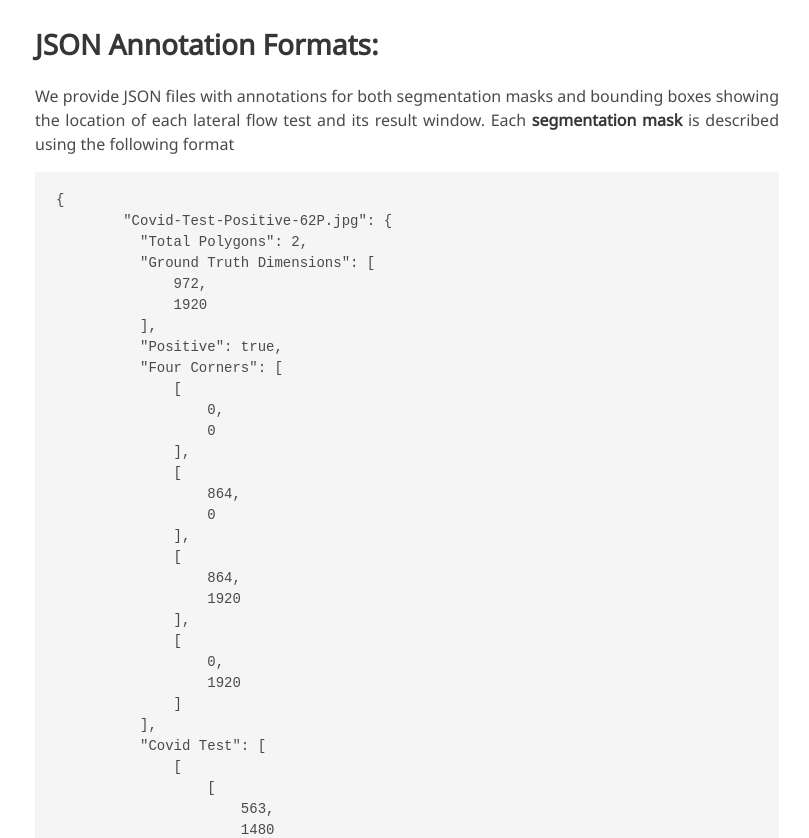
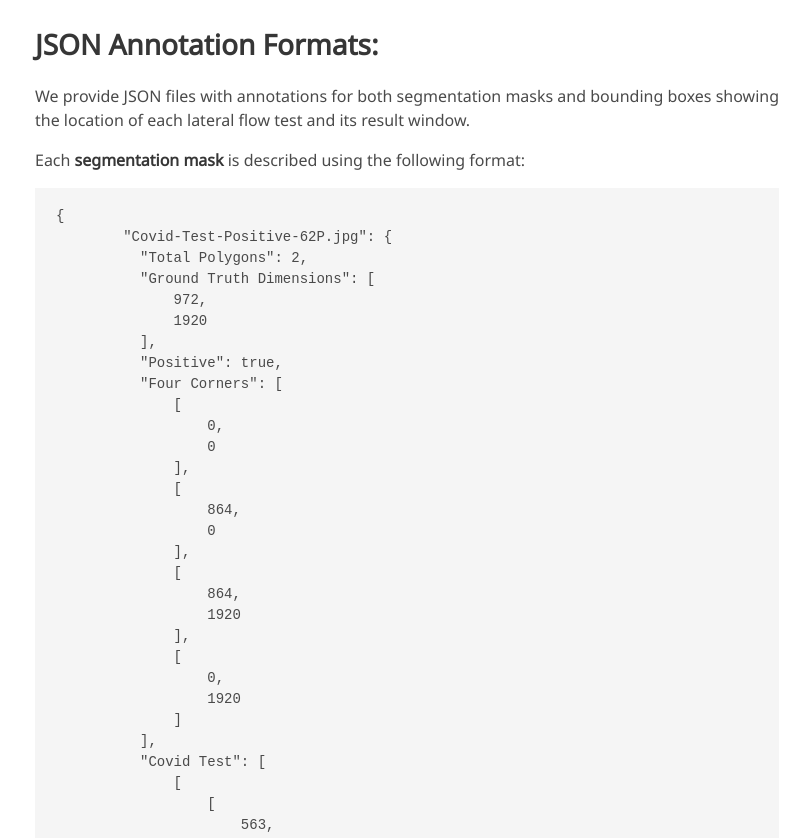
Before and after one commit to iamstuti/lft_grounding_foundation_models, a plain HTML site: page index.html in a window 1280 px wide. Shown: the part 1810-2648 px from the top of the page, without its empty margins (137-946 px from the left). Drawn offline with nearby package versions, Linux system fonts and the light colour scheme; some icons are missing; a web font is replaced by a local one.

Commit message:
refinements 2

```diff
--- a/index.html
+++ b/index.html
@@ -170,7 +170,8 @@
          <li>650 Segmentations </li>
        </ul>
        <h2 class="title is-8">JSON Annotation Formats:</h2>
-       <p>We provide JSON files with annotations for both segmentation masks and bounding boxes showing the location of each lateral flow test and its result window. Each <strong>segmentation mask</strong> is described using the following format </p>
+       <p>We provide JSON files with annotations for both segmentation masks and bounding boxes showing the location of each lateral flow test and its result window. </p>
+        <p>Each <strong>segmentation mask</strong> is described using the following format: </p>
        <!-- Here you can add a code block or a preformatted text block to show the JSON format -->
        <pre><code>{
         "Covid-Test-Positive-62P.jpg": {
```
